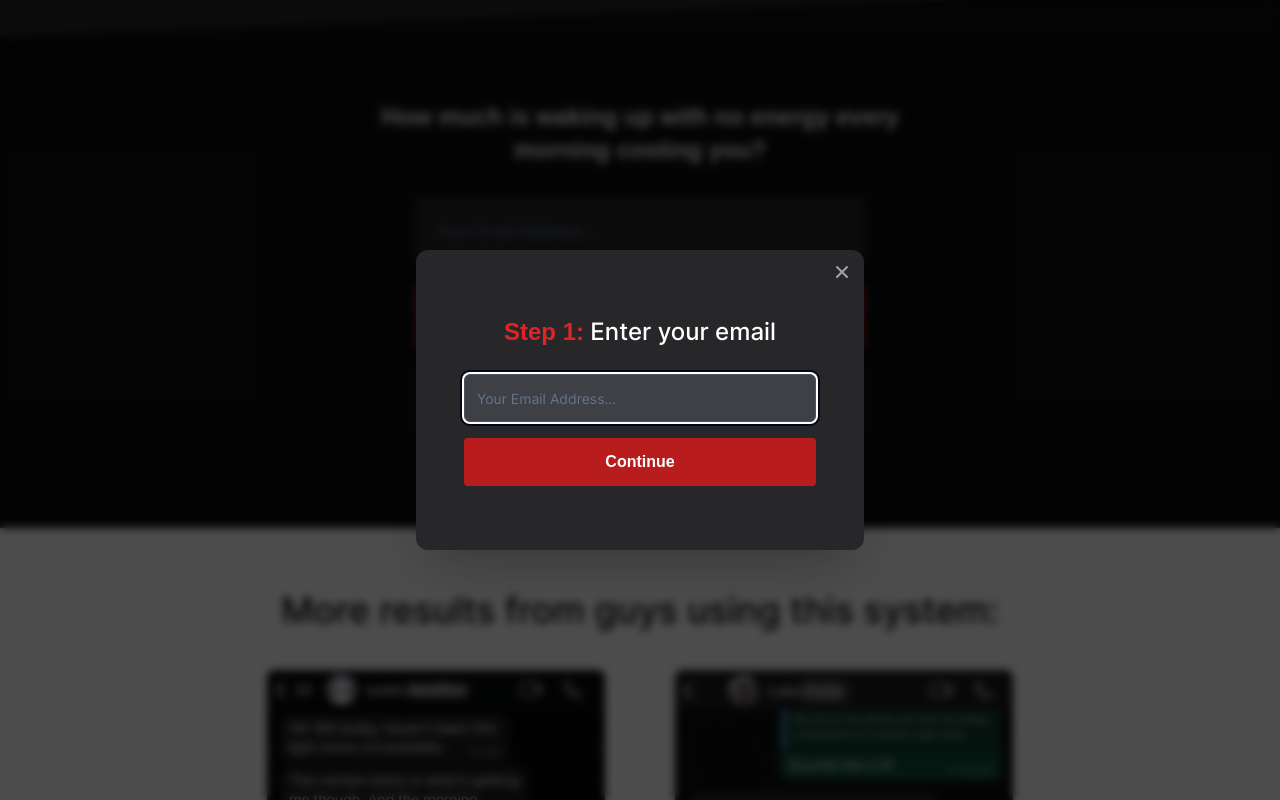
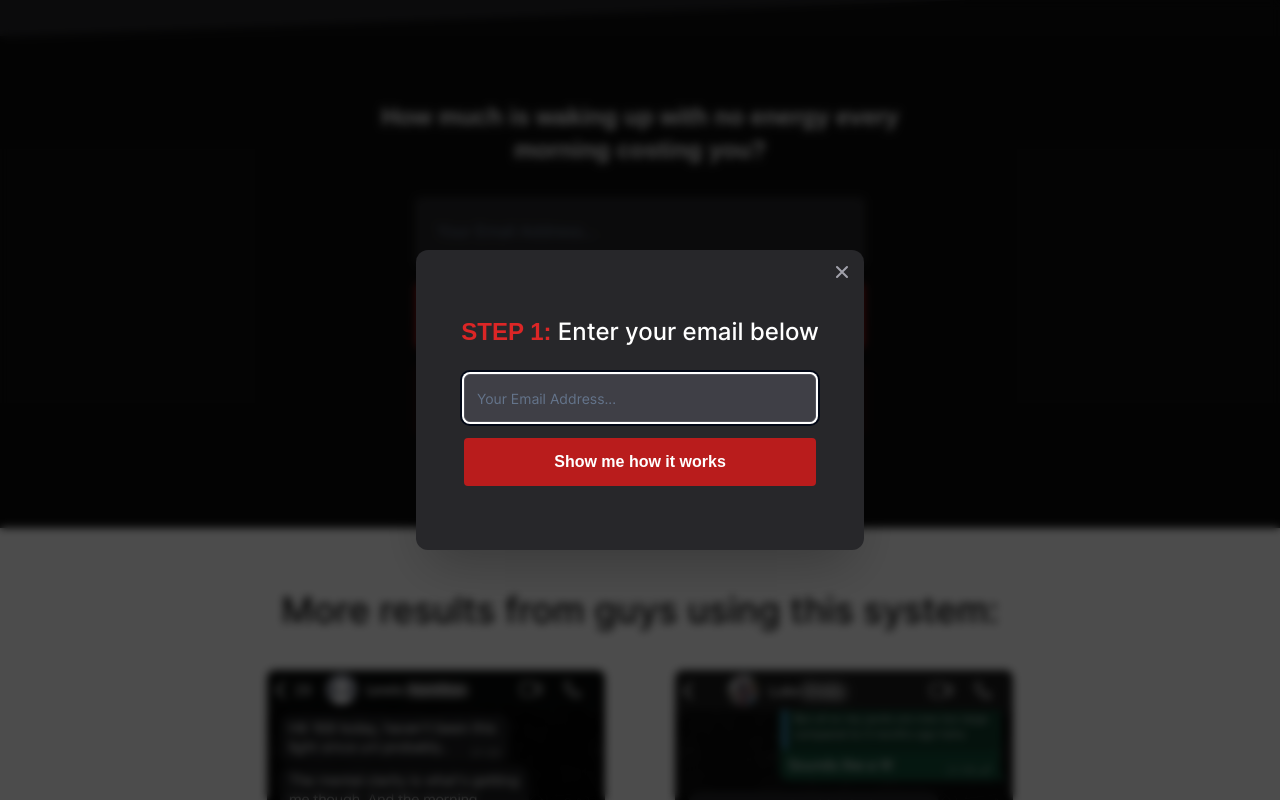
Before and after one commit to marleymcbride/antistack, a Next.js app: page / in a window 1280 px wide. Both pictures are taken after a click on the button "WORK WITH ME". Shown: the part 1630-2430 px from the top of the page. Built offline with nearby package versions, Linux system fonts and the light colour scheme; a web font is replaced by a local one.

Commit message:
5.03 Work with me popup upgrade - 23/2/26

```diff
--- a/components/work-with-me-modal.tsx
+++ b/components/work-with-me-modal.tsx
@@ -154,7 +154,7 @@ export default function WorkWithMeModal({ isOpen, onClose }: WorkWithMeModalProp
 
         {/* Header */}
         <div className="mb-6 text-center">
-          <div id="modal-title" className="mb-2 text-2xl font-medium text-white"><strong className="text-red-600">Step 1:</strong> Enter your email</div>
+          <div id="modal-title" className="mb-2 text-2xl font-medium text-white"><strong className="text-red-600">STEP 1:</strong> Enter your email below</div>
         </div>
 
         {/* Form */}
@@ -201,7 +201,7 @@ export default function WorkWithMeModal({ isOpen, onClose }: WorkWithMeModalProp
             aria-live="polite"
             aria-busy={isSubmitting}
           >
-            {isSubmitting ? 'Processing...' : 'Continue'}
+            {isSubmitting ? 'Processing...' : 'Show me how it works'}
           </Button>
         </form>
 
```
